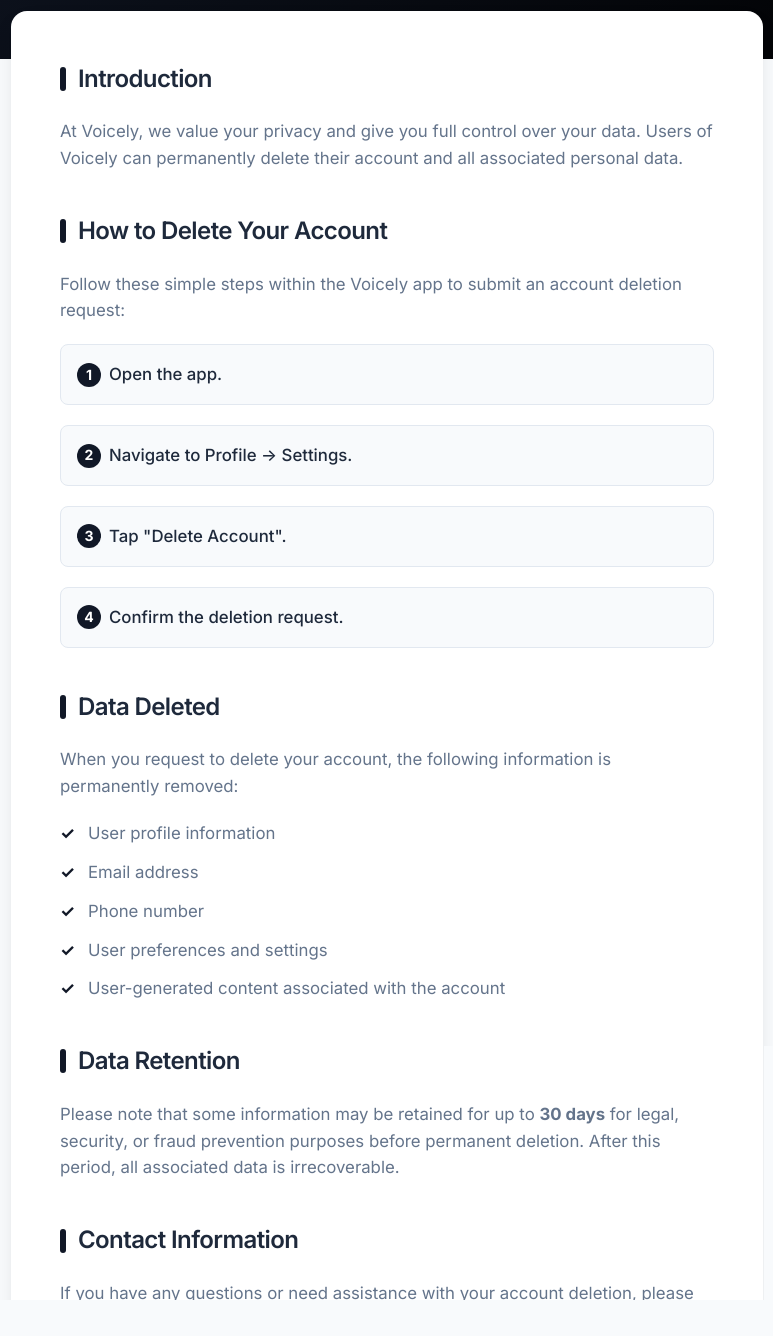
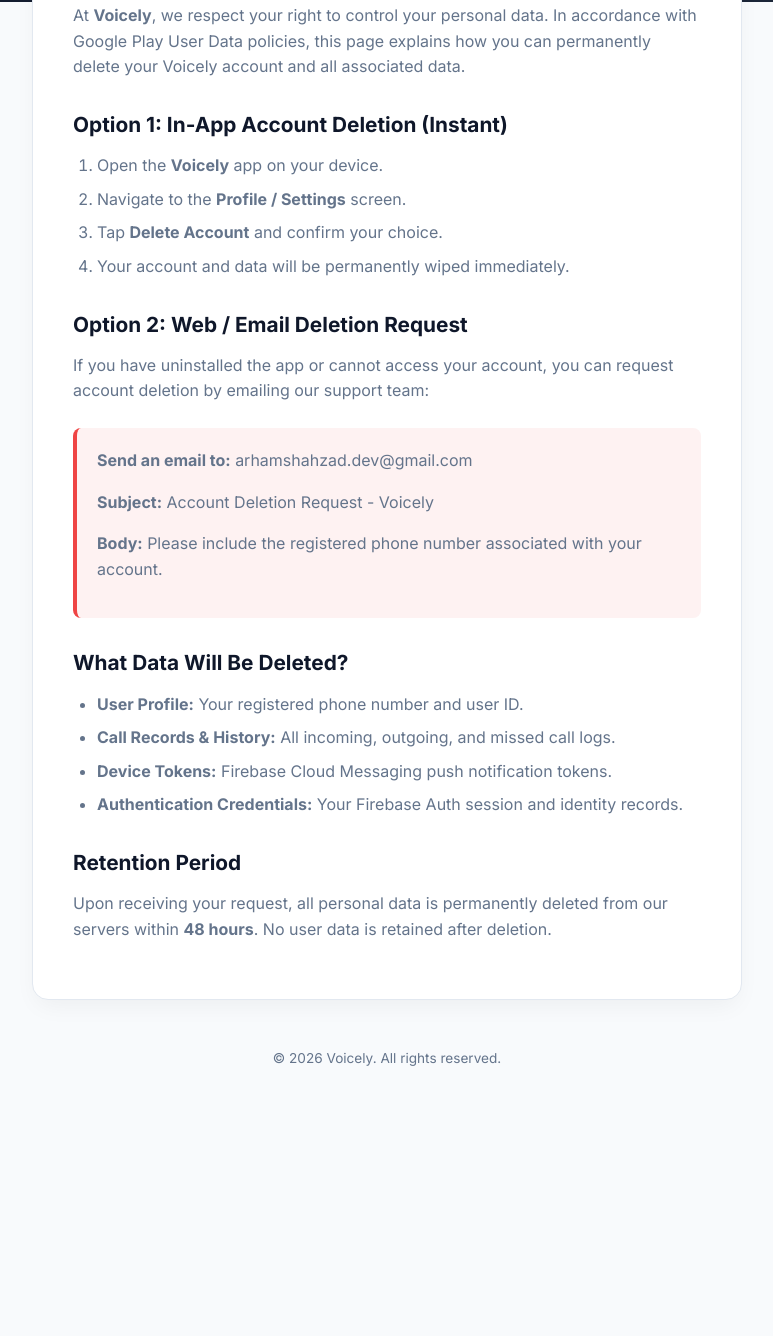
Before and after one commit to ArhamPubg/voicely_account_deleteion, a plain HTML site: page index.html in a window 1280 px wide. Shown: the part 225-1561 px from the top of the page, without its empty margins (253-1026 px from the left). After the commit the page ends 1326 px from the top, so only its background shows below. Drawn offline with Linux system fonts and the light colour scheme.

Commit message:
changes made

```diff
--- a/index.html
+++ b/index.html
@@ -1,23 +1,23 @@
 <!DOCTYPE html>
 <html lang="en">
+
 <head>
     <meta charset="UTF-8">
     <meta name="viewport" content="width=device-width, initial-scale=1.0">
-    <title>Delete Account – Voicely</title>
-    <!-- Importing Modern Font -->
+    <title>Delete Account & Data – Voicely</title>
+    <meta name="description" content="Request account and data deletion for Voicely VoIP Application.">
     <link rel="preconnect" href="https://fonts.googleapis.com">
     <link rel="preconnect" href="https://fonts.gstatic.com" crossorigin>
     <link href="https://fonts.googleapis.com/css2?family=Inter:wght@400;500;600;700&display=swap" rel="stylesheet">
     <style>
         :root {
-            --primary-color: #111827;
-            --primary-hover: #000000;
+            --primary: #0f172a;
+            --accent: #ef4444;
             --bg-color: #f8fafc;
             --card-bg: #ffffff;
             --text-main: #1e293b;
             --text-muted: #64748b;
             --border-color: #e2e8f0;
-            --accent-light: #f1f5f9;
         }
 
         * {
@@ -27,279 +27,142 @@
         }
 
         body {
-            font-family: 'Inter', -apple-system, BlinkMacSystemFont, "Segoe UI", Roboto, Helvetica, Arial, sans-serif;
+            font-family: 'Inter', sans-serif;
             background-color: var(--bg-color);
             color: var(--text-main);
             line-height: 1.6;
-            display: flex;
-            flex-direction: column;
             min-height: 100vh;
-            -webkit-font-smoothing: antialiased;
         }
 
         header {
-            background: linear-gradient(135deg, var(--primary-color), var(--primary-hover));
+            background: linear-gradient(135deg, #0f172a, #1e293b);
             color: white;
-            padding: 4rem 1rem 5rem;
+            padding: 3.5rem 1rem 4rem;
             text-align: center;
         }
 
         header h1 {
-            font-size: 2.5rem;
+            font-size: 2.25rem;
             font-weight: 700;
             margin-bottom: 0.5rem;
-            letter-spacing: -0.025em;
         }
 
         header p {
-            font-size: 1.25rem;
-            color: black;
-            background-color: white;
-            display: inline-block;
-            padding: 0.25rem 1rem;
-            border-radius: 9999px;
-            font-weight: 600;
-            margin-top: 0.5rem;
-            box-shadow: 0 4px 6px -1px rgba(0, 0, 0, 0.1);
+            color: #94a3b8;
+            font-size: 1rem;
         }
 
         main {
-            flex: 1;
-            width: 100%;
-            max-width: 800px;
-            margin: -3rem auto 2rem;
-            padding: 0 1.5rem;
-            position: relative;
-            z-index: 10;
+            max-width: 750px;
+            margin: -2.5rem auto 3rem;
+            padding: 0 1.25rem;
         }
 
         .card {
             background: var(--card-bg);
             border-radius: 16px;
-            box-shadow: 0 10px 25px -5px rgba(0, 0, 0, 0.1), 0 8px 10px -6px rgba(0, 0, 0, 0.1);
-            padding: 3rem;
-            border: 1px solid rgba(255, 255, 255, 0.5);
-            transition: transform 0.3s ease, box-shadow 0.3s ease;
-        }
-
-        .card:hover {
-            transform: translateY(-2px);
-            box-shadow: 0 20px 25px -5px rgba(0, 0, 0, 0.1), 0 10px 10px -5px rgba(0, 0, 0, 0.04);
+            padding: 2.5rem;
+            border: 1px solid var(--border-color);
+            box-shadow: 0 10px 25px -5px rgba(0, 0, 0, 0.05);
         }
 
         h2 {
-            color: var(--text-main);
-            font-size: 1.5rem;
-            margin-bottom: 1.25rem;
-            display: flex;
-            align-items: center;
-            font-weight: 600;
-            letter-spacing: -0.025em;
+            font-size: 1.3rem;
+            margin: 1.75rem 0 0.75rem;
+            color: #0f172a;
         }
 
-        h2::before {
-            content: '';
-            display: inline-block;
-            width: 6px;
-            height: 1.5rem;
-            background-color: var(--primary-color);
-            border-radius: 4px;
-            margin-right: 0.75rem;
+        p,
+        ol,
+        ul {
+            color: var(--text-muted);
+            margin-bottom: 1rem;
         }
 
-        .content-section {
-            margin-bottom: 2.5rem;
+        ol,
+        ul {
+            padding-left: 1.5rem;
         }
 
-        .content-section:last-child {
-            margin-bottom: 0;
+        li {
+            margin-bottom: 0.5rem;
         }
 
-        p {
-            color: var(--text-muted);
-            margin-bottom: 1.25rem;
-            font-size: 1.05rem;
+        .danger-box {
+            background: #fef2f2;
+            border-left: 4px solid var(--accent);
+            padding: 1.25rem;
+            border-radius: 8px;
+            margin: 1.5rem 0;
+            color: #991b1b;
         }
 
-        ul {
-            margin-left: 0;
-            list-style: none;
-            margin-bottom: 1.5rem;
-        }
-
-        ul li {
-            position: relative;
-            padding-left: 1.75rem;
-            margin-bottom: 0.75rem;
-            color: var(--text-muted);
-            font-size: 1.05rem;
-        }
-
-        ul li::before {
-            content: '✓';
-            position: absolute;
-            left: 0;
-            top: 0;
-            color: var(--primary-color);
-            font-weight: bold;
-        }
-
-        ol {
-            counter-reset: step-counter;
-            list-style: none;
-            margin-left: 0;
-            margin-bottom: 1.5rem;
-        }
-
-        ol li {
-            counter-increment: step-counter;
-            position: relative;
-            padding-left: 3rem;
-            margin-bottom: 1.25rem;
-            color: var(--text-main);
-            font-size: 1.05rem;
-            font-weight: 500;
-            background-color: var(--bg-color);
-            padding-top: 1rem;
-            padding-bottom: 1rem;
-            padding-right: 1rem;
-            border-radius: 8px;
-            border: 1px solid var(--border-color);
-        }
-
-        ol li::before {
-            content: counter(step-counter);
-            position: absolute;
-            left: 1rem;
-            top: 50%;
-            transform: translateY(-50%);
-            width: 1.5rem;
-            height: 1.5rem;
-            background-color: var(--primary-color);
-            color: white;
-            border-radius: 50%;
-            display: flex;
-            align-items: center;
-            justify-content: center;
-            font-size: 0.875rem;
-            font-weight: 700;
-        }
-
-        .contact-box {
-            background-color: var(--accent-light);
-            border: 1px solid #bfdbfe;
-            padding: 1.5rem;
-            border-radius: 12px;
-            display: flex;
-            align-items: center;
-            gap: 1rem;
-        }
-
-        .contact-box p {
-            margin-bottom: 0;
-            color: var(--text-main);
-            font-weight: 500;
-        }
-
-        .contact-box a {
-            color: var(--primary-color);
-            text-decoration: none;
+        .step-badge {
+            display: inline-block;
+            background: #e2e8f0;
+            color: #0f172a;
+            padding: 2px 8px;
+            border-radius: 6px;
             font-weight: 600;
-            transition: color 0.2s;
-        }
-
-        .contact-box a:hover {
-            color: var(--primary-hover);
-            text-decoration: underline;
+            font-size: 0.85rem;
+            margin-right: 6px;
         }
 
         footer {
-            background-color: white;
-            border-top: 1px solid var(--border-color);
-            padding: 2rem 1rem;
             text-align: center;
+            margin: 2rem 0;
             color: var(--text-muted);
-            font-size: 0.9rem;
-            margin-top: auto;
-        }
-
-        /* Mobile Responsiveness */
-        @media (max-width: 640px) {
-            header {
-                padding: 3rem 1rem 4rem;
-            }
-            header h1 {
-                font-size: 2rem;
-            }
-            main {
-                padding: 0 1rem;
-                margin-top: -2rem;
-            }
-            .card {
-                padding: 1.5rem;
-                border-radius: 12px;
-            }
-            h2 {
-                font-size: 1.25rem;
-            }
+            font-size: 0.85rem;
         }
     </style>
 </head>
+
 <body>
-
     <header>
-        <h1>Delete Account</h1>
-        <p>Voicely</p>
+        <h1>Account & Data Deletion</h1>
+        <p>Voicely – VoIP Calling Application</p>
     </header>
 
     <main>
         <div class="card">
-            <div class="content-section">
-                <h2>Introduction</h2>
-                <p>At Voicely, we value your privacy and give you full control over your data. Users of Voicely can permanently delete their account and all associated personal data.</p>
+            <p>At <strong>Voicely</strong>, we respect your right to control your personal data. In accordance with
+                Google Play User Data policies, this page explains how you can permanently delete your Voicely account
+                and all associated data.</p>
+
+            <h2>Option 1: In-App Account Deletion (Instant)</h2>
+            <ol>
+                <li>Open the <strong>Voicely</strong> app on your device.</li>
+                <li>Navigate to the <strong>Profile / Settings</strong> screen.</li>
+                <li>Tap <strong>Delete Account</strong> and confirm your choice.</li>
+                <li>Your account and data will be permanently wiped immediately.</li>
+            </ol>
+
+            <h2>Option 2: Web / Email Deletion Request</h2>
+            <p>If you have uninstalled the app or cannot access your account, you can request account deletion by
+                emailing our support team:</p>
+            <div class="danger-box">
+                <p><strong>Send an email to:</strong> arhamshahzad.dev@gmail.com</p>
+                <p><strong>Subject:</strong> Account Deletion Request - Voicely</p>
+                <p><strong>Body:</strong> Please include the registered phone number associated with your account.</p>
             </div>
 
-            <div class="content-section">
-                <h2>How to Delete Your Account</h2>
-                <p>Follow these simple steps within the Voicely app to submit an account deletion request:</p>
-                <ol>
-                    <li>Open the app.</li>
-                    <li>Navigate to Profile &rarr; Settings.</li>
-                    <li>Tap "Delete Account".</li>
-                    <li>Confirm the deletion request.</li>
-                </ol>
-            </div>
+            <h2>What Data Will Be Deleted?</h2>
+            <ul>
+                <li><strong>User Profile:</strong> Your registered phone number and user ID.</li>
+                <li><strong>Call Records & History:</strong> All incoming, outgoing, and missed call logs.</li>
+                <li><strong>Device Tokens:</strong> Firebase Cloud Messaging push notification tokens.</li>
+                <li><strong>Authentication Credentials:</strong> Your Firebase Auth session and identity records.</li>
+            </ul>
 
-            <div class="content-section">
-                <h2>Data Deleted</h2>
-                <p>When you request to delete your account, the following information is permanently removed:</p>
-                <ul>
-                    <li>User profile information</li>
-                    <li>Email address</li>
-                    <li>Phone number</li>
-                    <li>User preferences and settings</li>
-                    <li>User-generated content associated with the account</li>
-                </ul>
-            </div>
-
-            <div class="content-section">
-                <h2>Data Retention</h2>
-                <p>Please note that some information may be retained for up to <strong>30 days</strong> for legal, security, or fraud prevention purposes before permanent deletion. After this period, all associated data is irrecoverable.</p>
-            </div>
-
-            <div class="content-section">
-                <h2>Contact Information</h2>
-                <p>If you have any questions or need assistance with your account deletion, please contact our support team:</p>
-                <div class="contact-box">
-                    <p>Email: <a href="mailto:arhamfreelancer062@gmail.com">arhamfreelancer062@gmail.com</a></p>
-                </div>
-            </div>
+            <h2>Retention Period</h2>
+            <p>Upon receiving your request, all personal data is permanently deleted from our servers within <strong>48
+                    hours</strong>. No user data is retained after deletion.</p>
         </div>
     </main>
 
     <footer>
-        &copy; 2026 Voicely. All rights reserved.
+        <p>© 2026 Voicely. All rights reserved.</p>
     </footer>
+</body>
 
-</body>
 </html>
```
